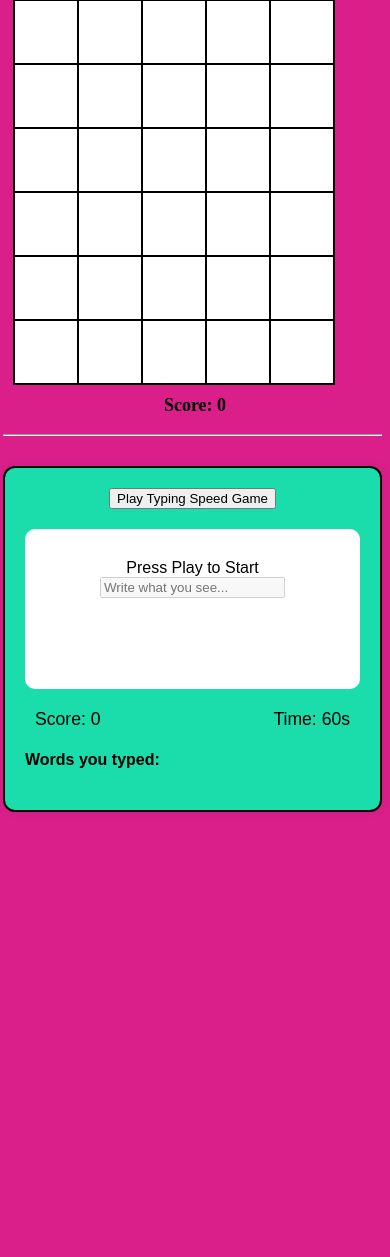
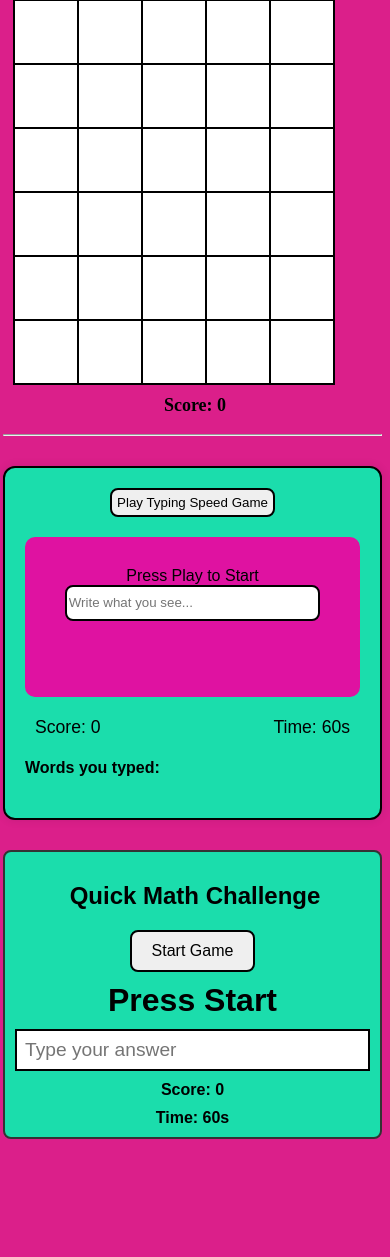
Before and after one commit to j-noon/Moogle_rockstar, a Django app: page /lets-play/ in a window 390 px wide. Shown: the part 915-2172 px from the top of the page. Before the commit the page ends 1727 px from the top, so only its background shows below. Run offline with Django 5.2, Linux system fonts and the light colour scheme; the visitor is signed in with stand-in values (Sample User, id 1).

Commit message:
lets-play page: all css adjusted for new games and page resonaive for mobile so far

```diff
--- a/lets_play/static/lets_play/css/lets_play.css
+++ b/lets_play/static/lets_play/css/lets_play.css
@@ -136,6 +136,12 @@
   box-sizing: border-box; /* ensures padding doesn't cause overflow */
 }
 
+#typingGame_startBtn {
+  border: solid black 2px;
+  border-radius: 8px;
+  padding: 5px;
+}
+
 #typingGame_startBtn:hover {
   background-color: #df12a1;
   color: white;
@@ -144,10 +150,18 @@
 .typing-box {
   margin-top: 20px;
   padding: 30px;
-  background-color: white;
+  background-color: #df12a1;
   border-radius: 10px;
   min-height: 100px;
   position: relative;
+}
+
+#typingGame_input {
+  border: solid black 2px;
+  border-radius: 8px;
+  background-color: white;
+  height: 30px;
+  width: 90%;
 }
 
 #word-display {
@@ -166,7 +180,7 @@
   padding: 10px;
   font-size: 1.2rem;
   border-radius: 5px;
-  border: 1px solid #aaa;
+  border: 2px solid black;
 }
 
 .typing-score-panel {
@@ -197,6 +211,49 @@
 }
 
 
+
+
+
+/*MATH GAME*/
+#mathGame {
+  max-width: 400px;
+  margin: 20px auto;
+  padding: 10px;
+  border: 2px solid #333;
+  border-radius: 8px;
+  text-align: center;
+  font-family: Arial, sans-serif;
+  background-color: #1bddac;
+}
+
+#mathGame_startBtn {
+  padding: 10px 20px;
+  font-size: 1em;
+  cursor: pointer;
+  border: solid black 2px;
+  border-radius: 8px;
+}
+
+#mathGame_sumDisplay {
+  margin: 15px 0;
+  font-weight: bold;
+}
+
+#mathGame_answerInput {
+  width: 100%;
+  padding: 8px;
+  font-size: 1.2em;
+  box-sizing: border-box;
+  border: solid black 2px;
+  background-color: white;
+}
+
+#mathGame_scoreDisplay,
+#mathGame_timerDisplay {
+  margin-top: 10px;
+  font-weight: bold;
+}
+/*STYLES FOR GAME END MODAL*/
 /*win modal styles*/
 .modal-overlay {
   position: fixed;
@@ -210,6 +267,7 @@
   align-items: center;
   z-index: 1000;
 }
+
 
 /* Modal Content Box */
 .modal-content {
--- /dev/null
+++ b/lets_play/static/lets_play/js/math-game.js
@@ -0,0 +1,107 @@
+document.addEventListener("DOMContentLoaded", () => {
+    const startBtn = document.getElementById("mathGame_startBtn");
+    const questionDisplay = document.getElementById("mathGame_sumDisplay");
+    const answerInput = document.getElementById("mathGame_answerInput");
+    const scoreDisplay = document.getElementById("mathGame_scoreDisplay");
+    const timerDisplay = document.getElementById("mathGame_timerDisplay");
+
+    let score = 0;
+    let timeLeft = 60;
+    let currentAnswer = 0;
+    let timer = null;
+
+    function getCookie(name) {
+        let cookieValue = null;
+        if (document.cookie && document.cookie !== '') {
+            const cookies = document.cookie.split(';');
+            for (let cookie of cookies) {
+                cookie = cookie.trim();
+                if (cookie.startsWith(name + '=')) {
+                    cookieValue = decodeURIComponent(cookie.substring(name.length + 1));
+                    break;
+                }
+            }
+        }
+        return cookieValue;
+    }
+
+    function generateQuestion() {
+        const a = Math.floor(Math.random() * 10) + 1;
+        const b = Math.floor(Math.random() * 10) + 1;
+        currentAnswer = a + b;
+        questionDisplay.textContent = `${a} + ${b}`;
+    }
+
+    function updateScore() {
+        scoreDisplay.textContent = `Score: ${score}`;
+    }
+
+    function updateTimer() {
+        timerDisplay.textContent = `Time: ${timeLeft}s`;
+    }
+
+    function sendScoreToServer(scoreToSend) {
+        return fetch('/lets-play/update_moogles/', {
+            method: 'POST',
+            headers: {
+                'Content-Type': 'application/json',
+                'X-CSRFToken': getCookie('csrftoken'),
+            },
+            body: JSON.stringify({ score: scoreToSend }),
+        })
+        .then(response => {
+            if (!response.ok) throw new Error('Network error');
+            return response.json();
+        })
+        .then(data => {
+            const moogleDisplay = document.querySelector("#user-profile .user-text .moogle-count");
+            if (moogleDisplay && data.new_total !== undefined) {
+                moogleDisplay.innerHTML = `
+                    <img src="https://res.cloudinary.com/ddmslr9na/image/upload/v1752501444/medievil-castle-web180x180_dzlrhv.webp"
+                         alt="Moogle" width="30" height="30"> x${data.new_total}
+                `;
+            }
+        })
+        .catch(err => console.error("Failed to update moogles:", err));
+    }
+
+    function startGame() {
+        score = 0;
+        timeLeft = 60;
+        updateScore();
+        updateTimer();
+        generateQuestion();
+
+        answerInput.disabled = false;
+        answerInput.focus();
+
+        if (timer) clearInterval(timer);
+        timer = setInterval(() => {
+            timeLeft--;
+            updateTimer();
+
+            if (timeLeft <= 0) {
+                clearInterval(timer);
+                questionDisplay.textContent = `Time's up! Final Score: ${score}`;
+                answerInput.disabled = true;
+                sendScoreToServer(score);
+            }
+        }, 1000);
+    }
+
+    function handleAnswerSubmit() {
+        const userAnswer = parseInt(answerInput.value);
+        if (!isNaN(userAnswer) && userAnswer === currentAnswer) {
+            score++;
+            updateScore();
+            generateQuestion();
+            answerInput.value = '';
+            answerInput.focus();
+        }
+    }
+
+    startBtn.addEventListener("click", startGame);
+    answerInput.addEventListener("keydown", (e) => {
+        if (e.key === "Enter") handleAnswerSubmit();
+    });
+});
--- a/lets_play/templates/lets_play/lets_play.html
+++ b/lets_play/templates/lets_play/lets_play.html
@@ -158,13 +158,16 @@
   </div>
 </div>
 
+<!-- MATH GAME-->
+<section id="mathGame">
+  <h2>Quick Math Challenge</h2>
+  <button id="mathGame_startBtn">Start Game</button>
+  <div id="mathGame_sumDisplay" style="font-size: 2em; margin: 10px 0;">Press Start</div>
+  <input id="mathGame_answerInput" type="number" placeholder="Type your answer" disabled />
+  <div id="mathGame_scoreDisplay">Score: 0</div>
+  <div id="mathGame_timerDisplay">Time: 60s</div>
+</section>
 
-
-    <br>
-    <br>
-    <br>
-    <br>
-    <br>
 
     <!-- Games Results Modal -->
 <div id="gameResultModal" class="modal-overlay">
@@ -177,12 +180,19 @@
   </div>
 </div>
 
+    <br>
+    <br>
+    <br>
+    <br>
+    <br>
+
 
 
      <script src="{% static 'lets_play/js/memory-game.js' %}"></script>
      <script src="{% static 'lets_play/js/memory-match.js' %}"></script>
      <script src="{% static 'lets_play/js/words-match.js' %}"></script>
      <script src="{% static 'lets_play/js/win-modal.js' %}"></script>
+     <script src="{% static 'lets_play/js/math-game.js' %}"></script>
 
 
 {% endblock %}
```
